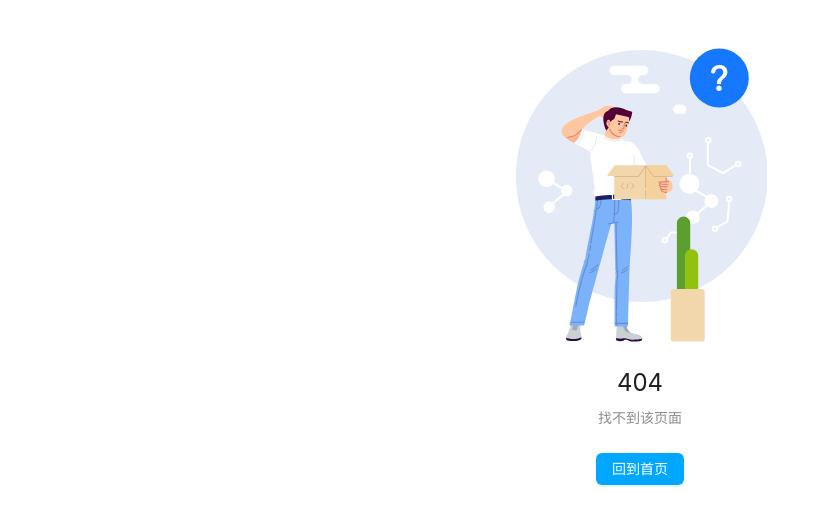
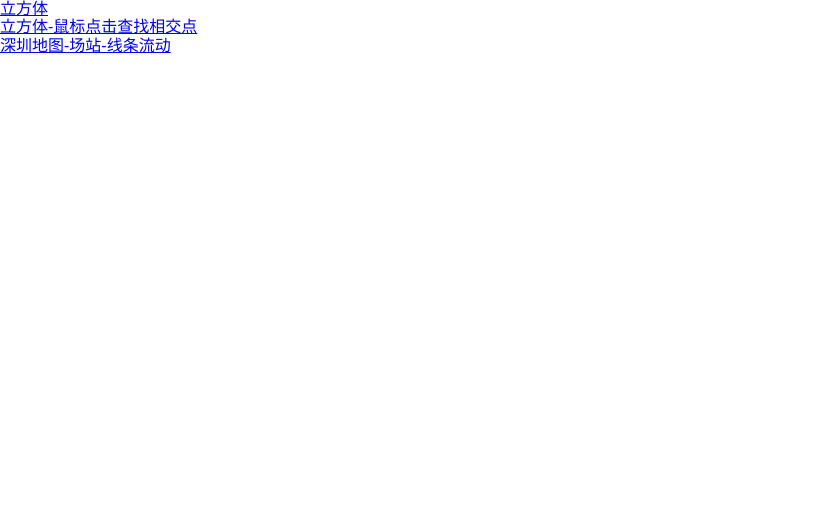
Before and after one commit to zhuanwan/web, a React app: page /web/three in a window 1280 px wide. Before the commit this address had no page. Shown: the top 526 px of the page, without its empty margins (0-830 px from the left). Built offline with nearby package versions, Linux system fonts and the light colour scheme.

Commit message:
feat: up

```diff
--- a/src/pages/three/cube1.jsx
+++ b/src/pages/three/cube1.jsx
@@ -5,54 +5,106 @@ import * as THREE from 'three'
 export default function Component() {
   const canvasRef = useRef(null)
 
-  const draw = () => {
+  const rendererRef = useRef(null)
+  const cameraRef = useRef(null)
+  const sceneRef = useRef(null)
+
+  const initThree = () => {
     // 渲染器
-    const renderer = new THREE.WebGLRenderer({ canvas: canvasRef.current })
-    renderer.setSize(1000, 1000) // 设置渲染器的大小
+    const canvas = canvasRef.current
+    rendererRef.current = new THREE.WebGLRenderer({ canvas })
 
     // 相机
-    const camera = new THREE.PerspectiveCamera(75, 1, 0.1, 1000)
-    camera.position.set(0, 0, 10) // 调整相机位置
+    cameraRef.current = new THREE.PerspectiveCamera(75, 1, 0.1, 1000)
+    cameraRef.current.position.set(0, 0, 10) // 调整相机位置
 
     // 场景
-    const scene = new THREE.Scene()
+    sceneRef.current = new THREE.Scene()
 
+    // 添加光源
+    const light = new THREE.DirectionalLight(0xffffff, 1)
+    light.position.set(1, 1, 1).normalize()
+    sceneRef.current.add(light)
+  }
+
+  const createCube = () => {
     // 材质（需要让立方体能够反射光，所以不使用MeshBasicMaterial，而用MeshPhongMaterial）
     const material = new THREE.MeshPhongMaterial({ color: 0x00ff88 })
-
     // 立方体
     const geometry = new THREE.BoxGeometry(3, 3, 3) // 增大立方体的尺寸
 
     // Mesh网格
-    const cube = new THREE.Mesh(geometry, material)
-    scene.add(cube)
+    const cube1 = new THREE.Mesh(geometry, material)
+    cube1.position.x = -6
+    sceneRef.current.add(cube1)
 
-    // 添加光源
-    const light = new THREE.DirectionalLight(0xffffff, 1)
-    light.position.set(1, 1, 1).normalize()
-    scene.add(light)
+    const cube2 = new THREE.Mesh(geometry, material)
+    sceneRef.current.add(cube2)
+
+    const cube3 = new THREE.Mesh(geometry, material)
+    cube3.position.x = 6
+    sceneRef.current.add(cube3)
+
+    const cubs = [cube1, cube2, cube3]
 
     // 动画函数
-    const animate = () => {
-      requestAnimationFrame(animate)
+    rendererRef.current.setAnimationLoop(() => {
+      // 旋转立方体
+      cubs.forEach((cube) => {
+        cube.rotation.x += 0.01
+        cube.rotation.y += 0.01
+      })
 
-      // 旋转立方体
-      cube.rotation.x += 0.01
-      cube.rotation.y += 0.01
+      rendererRef.current.render(sceneRef.current, cameraRef.current)
+    })
+  }
 
-      renderer.render(scene, camera)
-    }
-
-    animate()
+  const cleanup = () => {
+    // 清理 Three.js 场景
+    sceneRef.current.traverse((object) => {
+      if (object.isMesh) {
+        object.geometry.dispose() // 释放几何体
+        if (object.material) {
+          if (Array.isArray(object.material)) {
+            object.material.forEach((material) => material.dispose()) // 释放材质
+          } else {
+            object.material.dispose()
+          }
+        }
+      }
+    })
+    sceneRef.current.clear() // 清空场景
+    rendererRef.current.dispose() // 释放渲染器
   }
 
   useEffect(() => {
-    draw()
+    initThree()
+    createCube()
+    return () => {
+      cleanup()
+    }
+  }, [])
+
+  useEffect(() => {
+    const handleResize = () => {
+      const canvas = rendererRef.current.domElement
+
+      const width = canvas.clientWidth
+      const height = canvas.clientHeight
+      // 更新相机的纵横比
+      cameraRef.current.aspect = width / height
+      cameraRef.current.updateProjectionMatrix()
+      // 更新渲染器的尺寸
+      rendererRef.current.setSize(width, height, false)
+    }
+    handleResize()
+    window.addEventListener('resize', handleResize)
+    return () => window.removeEventListener('resize', handleResize)
   }, [])
 
   return (
     <div>
-      <canvas ref={canvasRef} style={{ width: 1000, height: 1000 }} />
+      <canvas ref={canvasRef} style={{ width: '100vw', height: '100vh', display: 'block' }} />
     </div>
   )
 }
--- a/src/pages/three/cube2.jsx
+++ b/src/pages/three/cube2.jsx
@@ -1,72 +1,151 @@
-// 立方体，窗口变化
+// 立方体-鼠标点击查找相交点
 import React, { useEffect, useRef } from 'react'
 import * as THREE from 'three'
 
 export default function Component() {
   const canvasRef = useRef(null)
 
-  useEffect(() => {
+  const rendererRef = useRef(null)
+  const cameraRef = useRef(null)
+  const sceneRef = useRef(null)
+
+  const initThree = () => {
     // 渲染器
-    const renderer = new THREE.WebGLRenderer({ canvas: canvasRef.current })
+    const canvas = canvasRef.current
+    rendererRef.current = new THREE.WebGLRenderer({ canvas })
 
     // 相机
-    const camera = new THREE.PerspectiveCamera(75, 1, 0.1, 1000)
-    camera.position.set(0, 0, 10) // 调整相机位置
+    cameraRef.current = new THREE.PerspectiveCamera(75, 1, 0.1, 1000)
+    cameraRef.current.position.set(0, 0, 10) // 调整相机位置
 
     // 场景
-    const scene = new THREE.Scene()
+    sceneRef.current = new THREE.Scene()
 
+    // 添加光源
+    const light = new THREE.DirectionalLight(0xffffff, 1)
+    light.position.set(1, 1, 1).normalize()
+    sceneRef.current.add(light)
+  }
+
+  const createCube = () => {
     // 材质（需要让立方体能够反射光，所以不使用MeshBasicMaterial，而用MeshPhongMaterial）
     const material = new THREE.MeshPhongMaterial({ color: 0x00ff88 })
-
     // 立方体
     const geometry = new THREE.BoxGeometry(3, 3, 3) // 增大立方体的尺寸
 
     // Mesh网格
     const cube1 = new THREE.Mesh(geometry, material)
+    cube1.userData.type = 'cube1'
     cube1.position.x = -6
-    scene.add(cube1)
+    sceneRef.current.add(cube1)
 
-    const cube2 = new THREE.Mesh(geometry, material)
-    scene.add(cube2)
+    const material2 = new THREE.MeshPhongMaterial({ color: 0x0000ff })
+    const cube2 = new THREE.Mesh(geometry, material2)
+    cube2.userData.type = 'cube2'
+    cube1.add(cube2)
 
     const cube3 = new THREE.Mesh(geometry, material)
+    cube3.userData.type = 'cube3'
     cube3.position.x = 6
-    scene.add(cube3)
+    sceneRef.current.add(cube3)
 
     const cubs = [cube1, cube2, cube3]
 
-    // 添加光源
-    const light = new THREE.DirectionalLight(0xffffff, 1)
-    light.position.set(1, 1, 1).normalize()
-    scene.add(light)
-
     // 动画函数
-    const animate = () => {
-      requestAnimationFrame(animate)
-
+    rendererRef.current.setAnimationLoop(() => {
       // 旋转立方体
       cubs.forEach((cube) => {
         cube.rotation.x += 0.01
         cube.rotation.y += 0.01
       })
 
-      renderer.render(scene, camera)
+      rendererRef.current.render(sceneRef.current, cameraRef.current)
+    })
+  }
+
+  const cleanup = () => {
+    // 清理 Three.js 场景
+    sceneRef.current.traverse((object) => {
+      if (object.isMesh) {
+        object.geometry.dispose() // 释放几何体
+        if (object.material) {
+          if (Array.isArray(object.material)) {
+            object.material.forEach((material) => material.dispose()) // 释放材质
+          } else {
+            object.material.dispose()
+          }
+        }
+      }
+    })
+    sceneRef.current.clear() // 清空场景
+    rendererRef.current.dispose() // 释放渲染器
+  }
+
+  const pointerClickHandler = (scene, camera) => {
+    const raycaster = new THREE.Raycaster()
+    const pointer = new THREE.Vector2()
+
+    // 监听鼠标点击事件
+    const onPointerClick = (event) => {
+      pointer.x = (event.clientX / window.innerWidth) * 2 - 1
+      pointer.y = -(event.clientY / window.innerHeight) * 2 + 1
+
+      // 通过摄像机和鼠标位置更新射线
+      raycaster.setFromCamera(pointer, camera)
+      // 获取所有对象的交集
+      const meshes = scene.children.filter((s) => s.type === 'Mesh')
+      console.log('meshes', meshes)
+      // 第二个参数为 false 只检查传入的对象数组中的对象,为true会检查传入对象及其所有子孙对象
+      const intersects = raycaster.intersectObjects(meshes, false)
+
+      console.log('intersects', intersects)
+      if (intersects.length) {
+        // 检测是否点击了 CylinderGeometry 类型的对象
+        for (let i = 0; i < intersects.length; i++) {
+          console.log(i, intersects[i].object.userData.type)
+        }
+      }
     }
 
-    animate()
+    window.addEventListener('click', onPointerClick)
+    return () => window.removeEventListener('click', onPointerClick)
+  }
 
+  const setupResizeHandler = (renderer, camera) => {
     const handleResize = () => {
       const canvas = renderer.domElement
-      camera.aspect = canvas.clientWidth / canvas.clientHeight
+
+      const width = canvas.clientWidth
+      const height = canvas.clientHeight
+      // 更新相机的纵横比
+      camera.aspect = width / height
       camera.updateProjectionMatrix()
-
-      renderer.setSize(canvas.clientWidth, canvas.clientHeight, false)
+      // 更新渲染器的尺寸
+      renderer.setSize(width, height, false)
     }
     handleResize()
     window.addEventListener('resize', handleResize)
     return () => window.removeEventListener('resize', handleResize)
+  }
+
+  useEffect(() => {
+    initThree()
+    createCube()
+    return () => cleanup()
   }, [])
 
-  return <canvas ref={canvasRef} style={{ width: '100vw', height: '100vh', display: 'block' }} />
+  useEffect(() => {
+    const cleanupPointerClickHandler = pointerClickHandler(sceneRef.current, cameraRef.current)
+    const cleanupResizeHandler = setupResizeHandler(rendererRef.current, cameraRef.current)
+    return () => {
+      cleanupPointerClickHandler()
+      cleanupResizeHandler()
+    }
+  }, [])
+
+  return (
+    <div>
+      <canvas ref={canvasRef} style={{ width: '100vw', height: '100vh', display: 'block' }} />
+    </div>
+  )
 }
--- /dev/null
+++ b/src/pages/three/index.jsx
@@ -0,0 +1,30 @@
+import { Link } from 'react-router-dom'
+
+const links = [
+  {
+    path: '/three/cube1',
+    name: '立方体',
+  },
+  {
+    path: '/three/cube2',
+    name: '立方体-鼠标点击查找相交点',
+  },
+  {
+    path: '/three/map',
+    name: '深圳地图-场站-线条流动',
+  },
+]
+
+const Component = () => {
+  return (
+    <div>
+      {links.map((link) => (
+        <div key={link.path}>
+          <Link to={link.path}>{link.name}</Link>
+        </div>
+      ))}
+    </div>
+  )
+}
+
+export default Component
--- a/src/pages/three/map/index.jsx
+++ b/src/pages/three/map/index.jsx
@@ -1,4 +1,5 @@
 /* eslint-disable react/no-array-index-key */
+// 深圳地图-场站-线条流动
 import React, { useEffect, useRef, useState } from 'react'
 import * as d3 from 'd3'
 import { gsap } from 'gsap'
@@ -172,7 +173,8 @@ export default function Component() {
 
       // 获取所有对象的交集
       const meshes = scene.children.filter((s) => s.type === 'Mesh' && s.userData?.type === 'cylinder')
-      const intersects = raycaster.intersectObjects(meshes, true)
+      // 第二个参数为 false 只检查传入的对象数组中的对象,为true会检查传入对象及其所有子孙对象
+      const intersects = raycaster.intersectObjects(meshes, false)
       if (intersects.length) {
         // 检测是否点击了 CylinderGeometry 类型的对象
         const clickedObject = intersects[0].object
@@ -191,7 +193,6 @@ export default function Component() {
         }
 
         if (acitveStationName.current === staName) {
-          // clickedObject.userData.isActive = false
           acitveStationName.current = ''
           return
         }
--- a/src/pages/three/map/util.js
+++ b/src/pages/three/map/util.js
@@ -175,6 +175,7 @@ export function pointerMoveHandler(scene, camera) {
     // 计算物体和射线的焦点
     const obj3d = scene.children.filter((s) => s.type === 'Object3D')[0].children
     const meshes = scene.children.filter((s) => s.type === 'Mesh' && s.userData?.type)
+    // 第二个参数为 false 只检查传入的对象数组中的对象,为true会检查传入对象及其所有子孙对象
     const intersects = raycaster.intersectObjects([...obj3d, ...meshes], true)
 
     info.style.display = 'none'
--- a/src/router/modules/three.jsx
+++ b/src/router/modules/three.jsx
@@ -2,6 +2,9 @@ import Loadable from '@loadable/component'
 
 import Loading from '@/components/loading'
 
+const Three = Loadable(() => import('@/pages/three'), {
+  fallback: <Loading />,
+})
 const ThreeCube1 = Loadable(() => import('@/pages/three/cube1'), {
   fallback: <Loading />,
 })
@@ -16,6 +19,10 @@ const ThreeMap1 = Loadable(() => import('@/pages/three/map1'), {
 })
 
 const routes = [
+  {
+    path: '/three',
+    element: <Three />,
+  },
   {
     path: '/three/cube1',
     element: <ThreeCube1 />,
```
Also changed, not shown: src/pages/three/gui.jsx (deleted, +0 -78 lines).
